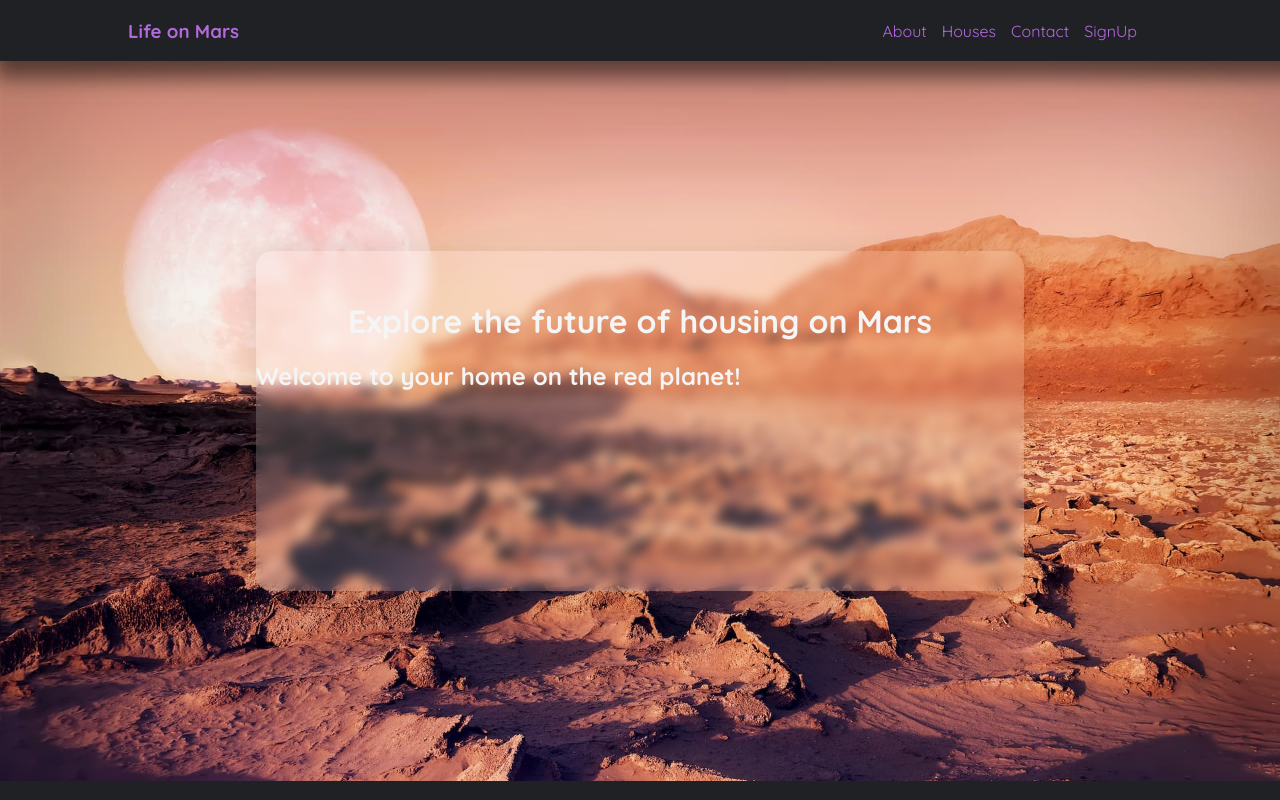
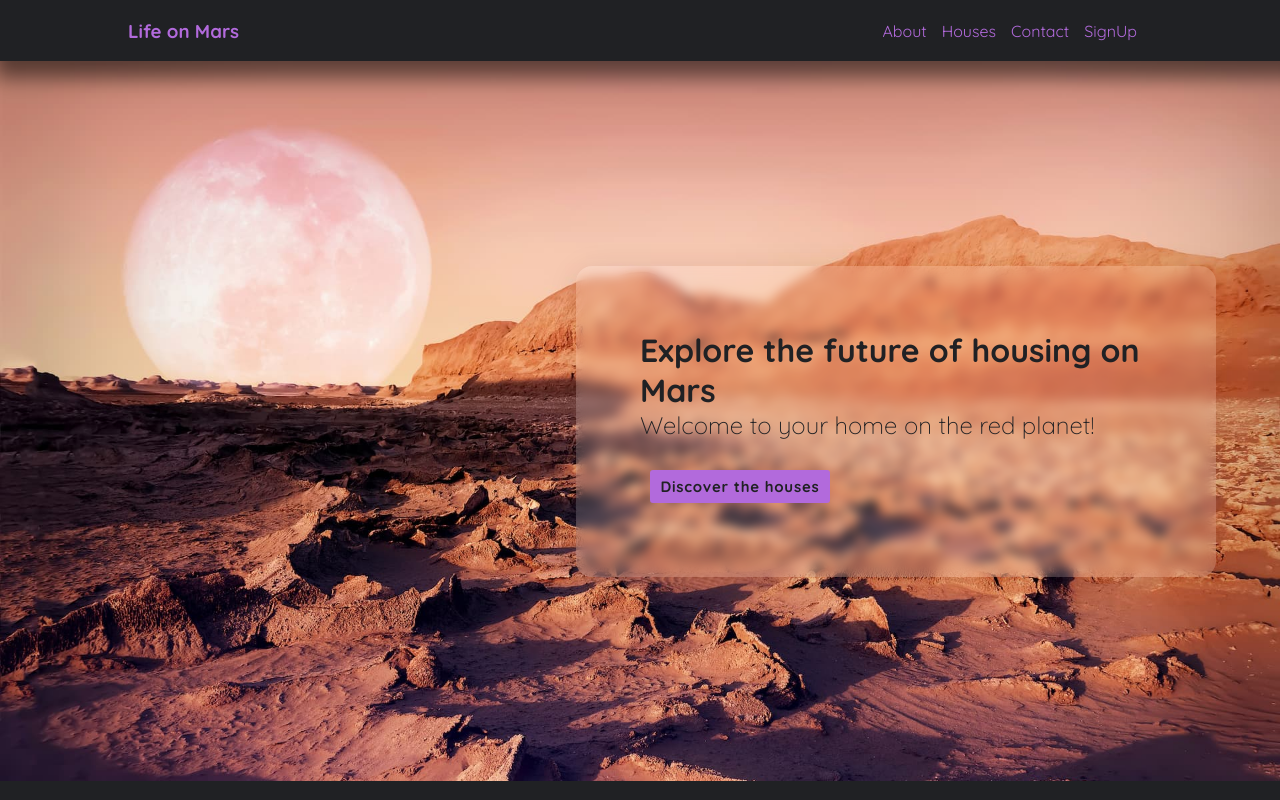
Before and after one commit to Rakelika/life-on-mars, a React (Create React App) app: page / in a window 1280 px wide. Shown: the top 800 px of the page. Built offline with nearby package versions, Linux system fonts and the light colour scheme; no server answers.

Commit message:
cambios Hero

```diff
--- a/src/components/HeroComponent/HeroComponent.js
+++ b/src/components/HeroComponent/HeroComponent.js
@@ -5,9 +5,10 @@ import imageHero from "../../assets/life-on-mars-home.jpg"
 
 const HeroComponent = () => (
   <div className="HeroComponent">
-    <div className='titleHero Container'>
+    <div className='titleHero'>
       <h1>Explore the future of housing on Mars</h1>
       <h2>Welcome to your home on the red planet!</h2>
+      <button className='primary-btn'>Discover the houses</button>
     </div>
   </div>
 );
--- a/src/components/HeroComponent/HeroComponent.scss
+++ b/src/components/HeroComponent/HeroComponent.scss
@@ -1,3 +1,4 @@
+@import '../../styles/globalStyles.scss';
 
 .HeroComponent {
     background-image: url("../../assets/life-on-mars-home.jpg");
@@ -6,22 +7,35 @@
     height: 90vh;
     display: flex;
     align-items: center;
+    justify-content: flex-end;
+
 
     .titleHero {
-        width: 60%;
-        height: 30vh;
+        width: 40%;
         display: flex;
         flex-direction: column;
-        padding: 50px 0;
         background: rgba(255, 255, 255, 0.17);
         border-radius: 16px;
         box-shadow: 0 4px 30px rgba(0, 0, 0, 0.1);
         backdrop-filter: blur(5.3px);
         -webkit-backdrop-filter: blur(8.3px);
         border: 0px solid rgba(255, 255, 255, 0.3);
-    }
+        padding: 4em;
+        margin-right: 5%;
 
-    h1 {
-        margin: 0 auto
+        h1 {
+            color: $dark-color;
+            margin: 0px
+        }
+
+        h2 {
+            color: $dark-color;
+            margin: 0px;
+            font-weight: $light-weight;
+        }
+
+        button {
+            margin-top: 30px;
+        }
     }
 }
--- a/src/styles/buttonsStyles.scss
+++ b/src/styles/buttonsStyles.scss
@@ -9,7 +9,7 @@
     width: 180px;
     font-weight: $bold-weight;
     padding: 5px;
-    margin: 10px auto;
+    margin: 10px;
     font-size: 15px;
     letter-spacing: 0.05em;
     &:hover {
@@ -26,7 +26,7 @@
     width: 180px;
     font-weight: $bold-weight;
     padding: 5px;
-    margin: 10px auto;
+    margin: 10px;
     font-size: 15px;
     letter-spacing: 0.05em;
     &:hover {
--- a/src/styles/globalStyles.scss
+++ b/src/styles/globalStyles.scss
@@ -29,6 +29,7 @@ $gradient-color: linear-gradient(0deg, rgba(38,33,42,1) 0%, rgba(37,39,42,1) 100
 
 body {
     background-color: $dark-color;
+    overflow: x hidden;
 }
 
 ul {
```
